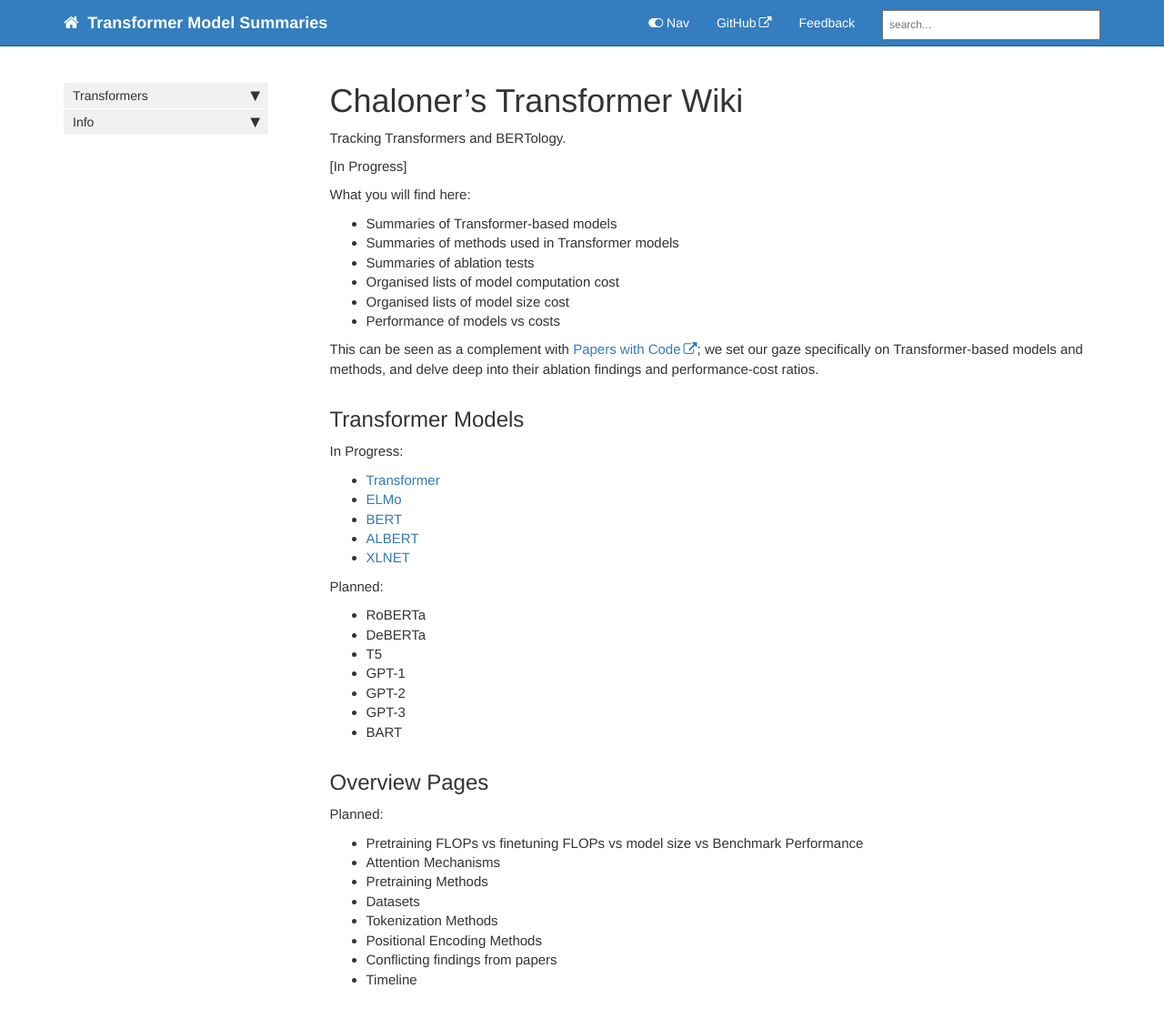
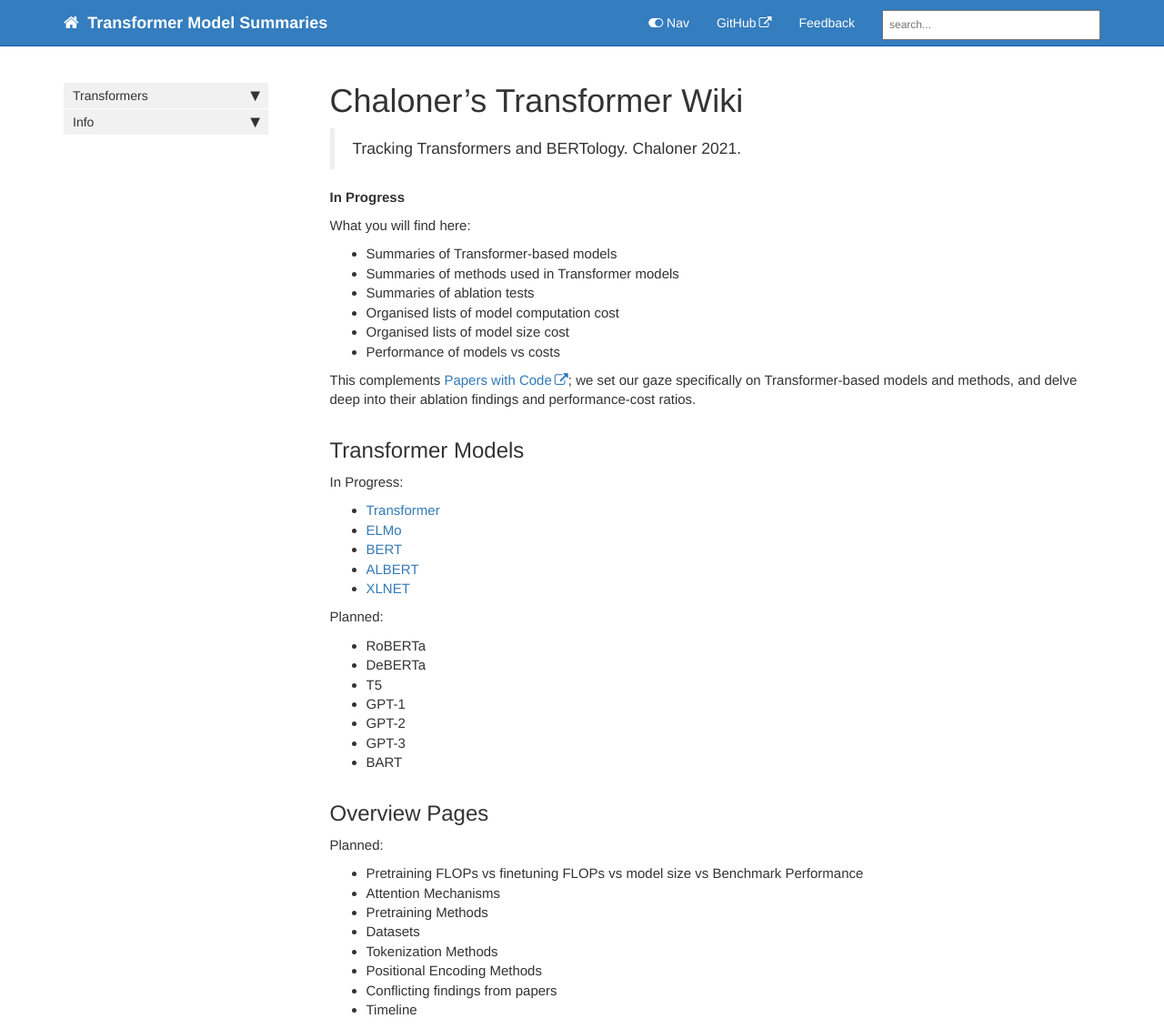
Before and after one commit to AlexChaloner/Transformer-Model-Summaries, a Jekyll site: the page built from index.md, in a window 1280 px wide. Shown: the whole page at 91% size. Built offline with Jekyll 4.4.1, drawn with Linux system fonts in a browser that asks for light colours; comment, search, counter and statistics services are not loaded; our own code applies the rules of GitHub Pages for plain Markdown files; before the commit the page ends 1097 px from its top, so only the background shows below that.

Commit message:
Update index.md

```diff
--- a/index.md
+++ b/index.md
@@ -4,9 +4,9 @@ layout: default
 
 # Chaloner's Transformer Wiki
 
-Tracking Transformers and BERTology.
+> Tracking Transformers and BERTology. Chaloner 2021.
 
-[In Progress]
+**In Progress**
 
 What you will find here:
 
@@ -17,8 +17,7 @@ What you will find here:
 * Organised lists of model size cost
 * Performance of models vs costs
 
-
-This can be seen as a complement with [Papers with Code](https://paperswithcode.com/); we set our gaze specifically on Transformer-based models and methods, and delve deep into their ablation findings and performance-cost ratios.
+This complements [Papers with Code](https://paperswithcode.com/); we set our gaze specifically on Transformer-based models and methods, and delve deep into their ablation findings and performance-cost ratios.
 
 ## Transformer Models
 
```
